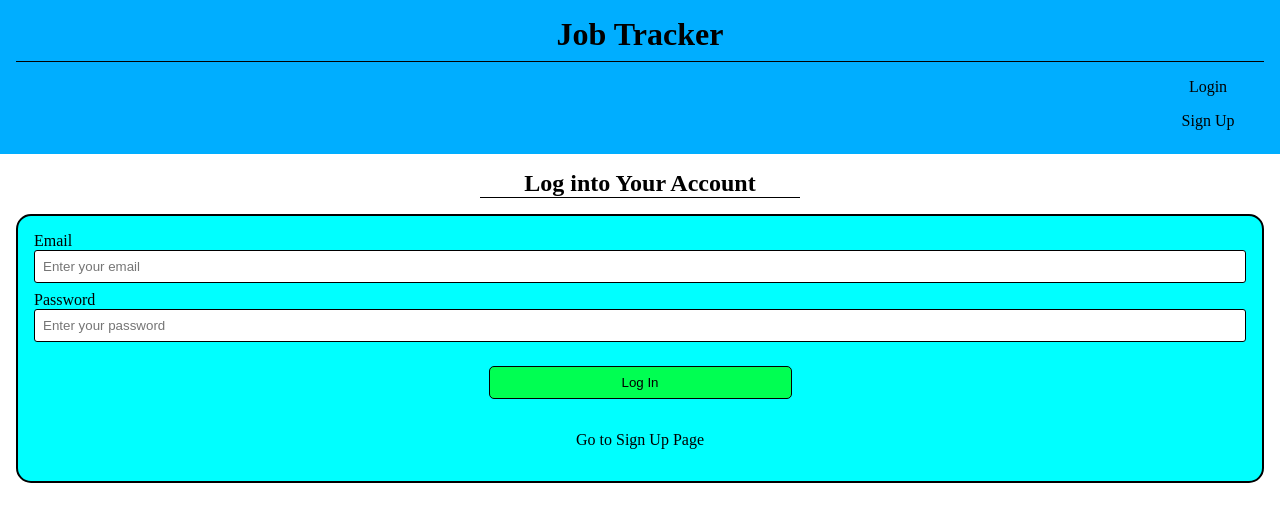
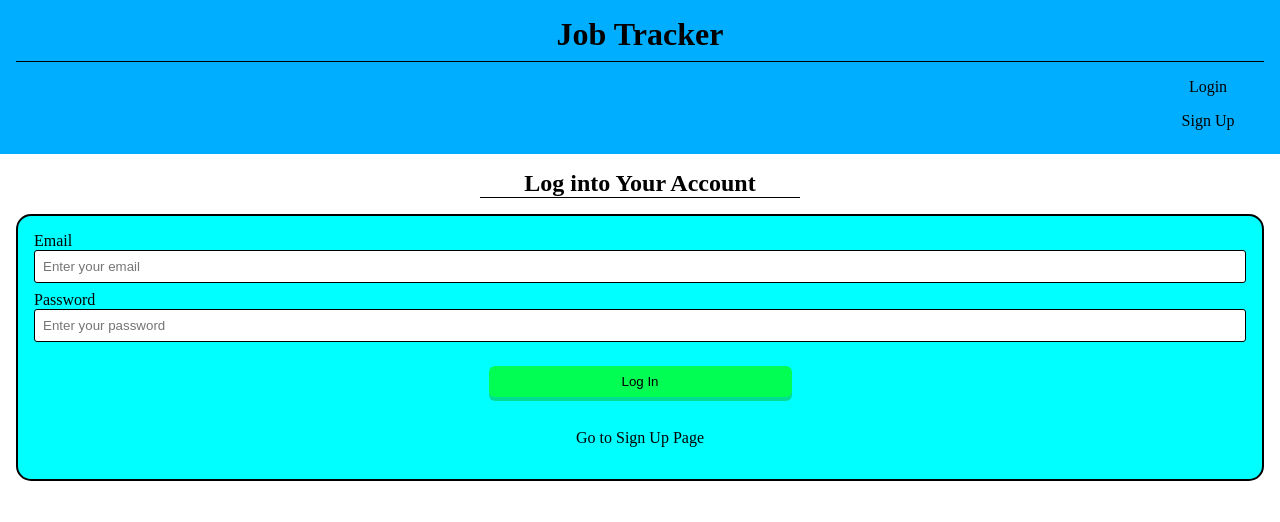
Before and after one commit to cacutler/JobApplications-Angular-Nest, an Angular app in the folder frontend/: page /login in a window 1280 px wide. Shown: the top 522 px of the page. Built offline with nearby package versions, Linux system fonts and the light colour scheme.

Commit message:
Finished designing the frontend; may need to figure out an issue with how log/sign up pages show while authenticated buttons show

```diff
--- a/frontend/src/app/app.component.css
+++ b/frontend/src/app/app.component.css
@@ -25,4 +25,5 @@ a {
 }
 a:hover {
     background-color: #00DE94;
+    border-radius: 6px;
 }
--- a/frontend/src/app/application-details/application-details.component.css
+++ b/frontend/src/app/application-details/application-details.component.css
@@ -19,12 +19,19 @@ h3 {
     gap: 1rem;
 }
 button {
+    margin: 1rem 0rem;
+    width: 25%;
+    align-self: center;
     background-color: #00FF52;
-    border: solid black 1px;
-    min-width: 15%;
-    width: 20%;
-    margin: auto;
-    padding: 1rem;
+    border-radius: 6px;
+    padding: 0.5rem 0rem;
+    border: none;
+    box-shadow: 0 4px 0 #00DE94;
+    transition: all 0.05s ease;
+}
+button:active {
+    transform: translateY(4px);
+    box-shadow: 0 0px 0 #00DE94;
 }
 button:hover {
     cursor: pointer;
@@ -37,8 +44,9 @@ button:hover {
 #app-links a {
     text-decoration: none;
     color: black;
-    padding: 0.25rem;
+    padding: 0.5rem;
 }
 #app-links a:hover {
     background-color: #00DE94;
+    border-radius: 6px;
 }
--- a/frontend/src/app/application-list/application-list.component.css
+++ b/frontend/src/app/application-list/application-list.component.css
@@ -11,12 +11,12 @@ ul, .message {
     width: 9rem;
     background-color: #00FFFF;
     border: solid black 1px;
-    border-radius: 3px;
+    border-radius: 6px;
 }
 li {
     padding: 1rem;
     gap: 0.5rem;
-    width: 50%;
+    width: 60%;
     margin: auto;
     border: solid black 1px;
     list-style-type: none;
@@ -32,11 +32,22 @@ li a {
 }
 li a:hover {
     background-color: #00DE94;
+    border-radius: 6px;
 }
 button {
+    margin: 1rem 0rem;
+    width: 25%;
+    align-self: center;
     background-color: #00FF52;
-    border: solid black 1px;
-    padding: 0.75rem;
+    border-radius: 6px;
+    padding: 0.5rem 0rem;
+    border: none;
+    box-shadow: 0 4px 0 #00DE94;
+    transition: all 0.05s ease;
+}
+button:active {
+    transform: translateY(4px);
+    box-shadow: 0 0px 0 #00DE94;
 }
 button:hover {
     cursor: pointer;
--- a/frontend/src/app/create-form/create-form.component.css
+++ b/frontend/src/app/create-form/create-form.component.css
@@ -11,11 +11,19 @@ h2 {
     margin: 1rem auto 0rem;
 }
 button {
+    margin: 1rem 0rem;
+    width: 25%;
+    align-self: center;
     background-color: #00FF52;
-    border: solid black 1px;
-    width: 20%;
-    margin: 0.5rem auto 0rem;
-    padding: 0.75rem;
+    border-radius: 6px;
+    padding: 0.5rem 0rem;
+    border: none;
+    box-shadow: 0 4px 0 #00DE94;
+    transition: all 0.05s ease;
+}
+button:active {
+    transform: translateY(4px);
+    box-shadow: 0 0px 0 #00DE94;
 }
 button:hover {
     cursor: pointer;
@@ -36,6 +44,7 @@ a {
 }
 a:hover {
     background-color: #00DE94;
+    border-radius: 6px;
 }
 @media screen and (max-width: 991px) {
     h2 {
--- a/frontend/src/app/edit-form/edit-form.component.css
+++ b/frontend/src/app/edit-form/edit-form.component.css
@@ -16,11 +16,19 @@ input, textarea, select {
     border-radius: 3px;
 }
 button {
+    margin: 1rem 0rem;
+    width: 25%;
+    align-self: center;
     background-color: #00FF52;
-    border: solid black 1px;
-    width: 7rem;
-    padding: 0.5rem;
-    margin: auto;
+    border-radius: 6px;
+    padding: 0.5rem 0rem;
+    border: none;
+    box-shadow: 0 4px 0 #00DE94;
+    transition: all 0.05s ease;
+}
+button:active {
+    transform: translateY(4px);
+    box-shadow: 0 0px 0 #00DE94;
 }
 button:hover {
     cursor: pointer;
@@ -31,9 +39,11 @@ a {
     color: black;
     width: 5rem;
     margin: 1rem auto 0rem;
+    padding: 1rem;
 }
 a:hover {
     background-color: #00DE94;
+    border-radius: 6px;
 }
 @media screen and (max-width: 991px) {
     h2 {
--- a/frontend/src/app/login-form/login-form.component.css
+++ b/frontend/src/app/login-form/login-form.component.css
@@ -23,16 +23,22 @@ form button {
     width: 25%;
     align-self: center;
     background-color: #00FF52;
-    border-radius: 5px;
+    border-radius: 6px;
     padding: 0.5rem 0rem;
-    border: solid black 1px;
+    border: none;
+    box-shadow: 0 4px 0 #00DE94;
+    transition: all 0.05s ease;
+}
+form button:active {
+    transform: translateY(4px);
+    box-shadow: 0 0px 0 #00DE94;
 }
 form button:hover {
     cursor: pointer;
 }
 form a:hover {
     background-color: #00DE94;
-    align-self: center;
+    border-radius: 6px;
 }
 .error {
     color: red;
--- a/frontend/src/app/register-form/register-form.component.css
+++ b/frontend/src/app/register-form/register-form.component.css
@@ -24,9 +24,15 @@ form button {
     width: 25%;
     align-self: center;
     background-color: #00FF52;
-    border-radius: 5px;
+    border-radius: 6px;
     padding: 0.5rem 0rem;
-    border: solid black 1px;
+    border: none;
+    box-shadow: 0 4px 0 #00DE94;
+    transition: all 0.05s ease;
+}
+form button:active {
+    transform: translateY(4px);
+    box-shadow: 0 0px 0 #00DE94;
 }
 form button:hover {
     cursor: pointer;
@@ -35,6 +41,7 @@ form a:hover {
     background-color: #00DE94;
     align-self: center;
     min-width: 3rem;
+    border-radius: 6px;
 }
 .error {
     color: red;
--- a/frontend/src/app/update-user-form/update-user-form.component.css
+++ b/frontend/src/app/update-user-form/update-user-form.component.css
@@ -11,14 +11,34 @@ input {
     border-radius: 3px;
 }
 button {
+    margin: 1rem 0rem;
+    width: 25%;
+    align-self: center;
     background-color: #00FF52;
-    border: solid black 1px;
-    width: 9rem;
-    padding: 0.5rem;
-    margin: auto;
+    border-radius: 6px;
+    padding: 0.5rem 0rem;
+    border: none;
+    box-shadow: 0 4px 0 #00DE94;
+    transition: all 0.05s ease;
+}
+button:active {
+    transform: translateY(4px);
+    box-shadow: 0 0px 0 #00DE94;
 }
 button:hover {
     cursor: pointer;
+}
+a {
+    text-align: center;
+    text-decoration: none;
+    color: black;
+    width: 5rem;
+    margin: 1rem auto 0rem;
+    padding: 1rem;
+}
+a:hover {
+    background-color: #00DE94;
+    border-radius: 6px;
 }
 @media screen and (max-width: 991px) {
     h2 {
--- a/frontend/src/app/update-user-form/update-user-form.component.html
+++ b/frontend/src/app/update-user-form/update-user-form.component.html
@@ -11,4 +11,5 @@
     <p class="error" *ngIf="error">{{error}}</p>
     <p class="success" *ngIf="success">{{success}}</p>
     <button type="submit">Update User Profile</button>
+    <a routerLink="/applications">Cancel</a>
 </form>
--- a/frontend/src/app/update-user-form/update-user-form.component.ts
+++ b/frontend/src/app/update-user-form/update-user-form.component.ts
@@ -2,7 +2,8 @@ import { CommonModule, NgIf } from '@angular/common';
 import { Component, OnInit } from '@angular/core';
 import { FormsModule } from '@angular/forms';
 import { UsersService } from '../services/users.service';
-@Component({selector: 'app-update-user-form', imports: [FormsModule, CommonModule, NgIf], templateUrl: './update-user-form.component.html', styleUrl: './update-user-form.component.css'})
+import { RouterLink } from "@angular/router";
+@Component({selector: 'app-update-user-form', imports: [FormsModule, CommonModule, NgIf, RouterLink], templateUrl: './update-user-form.component.html', styleUrl: './update-user-form.component.css'})
 export class UpdateUserFormComponent implements OnInit {
     name: string = "";
     username: string = "";
```
